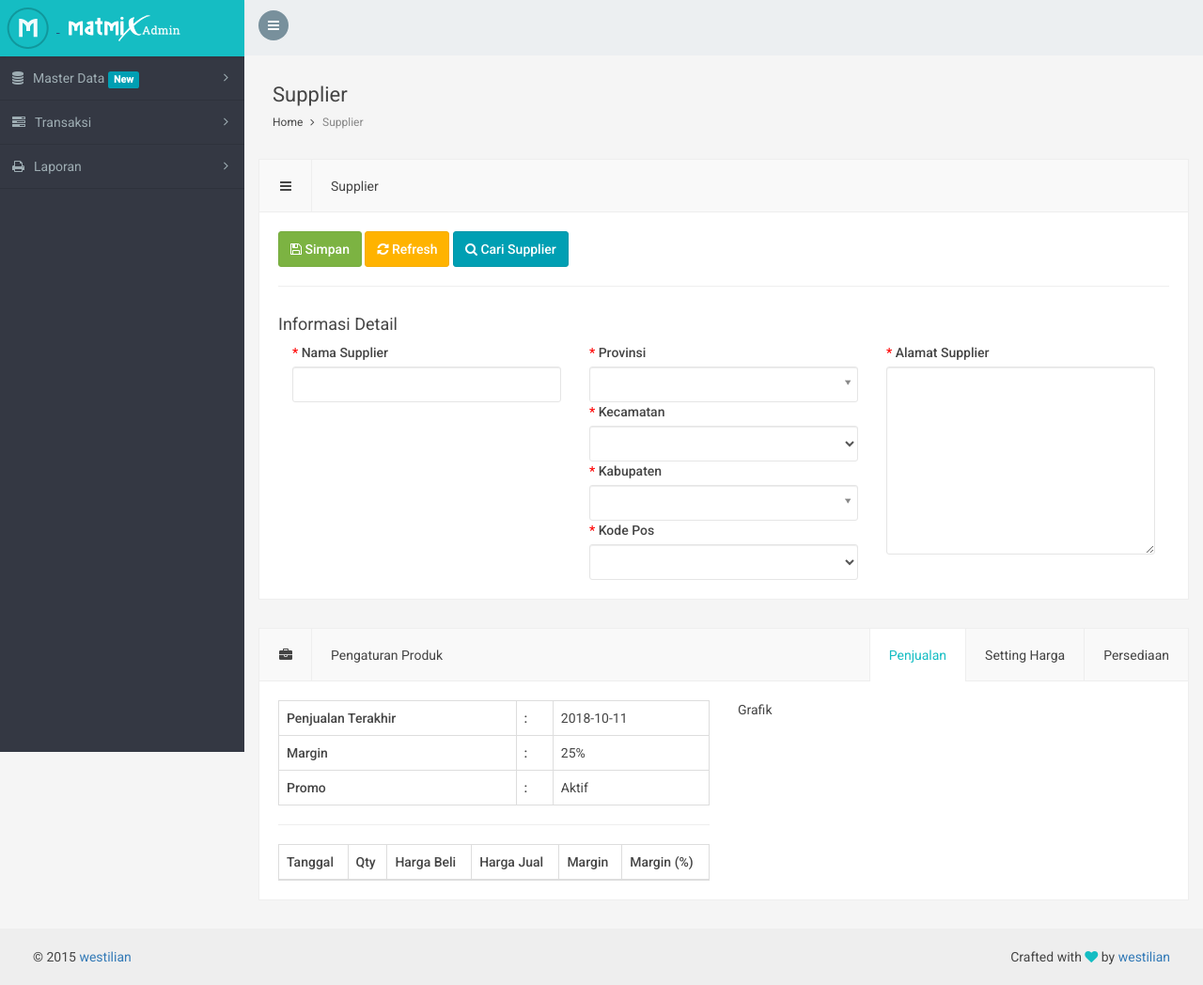
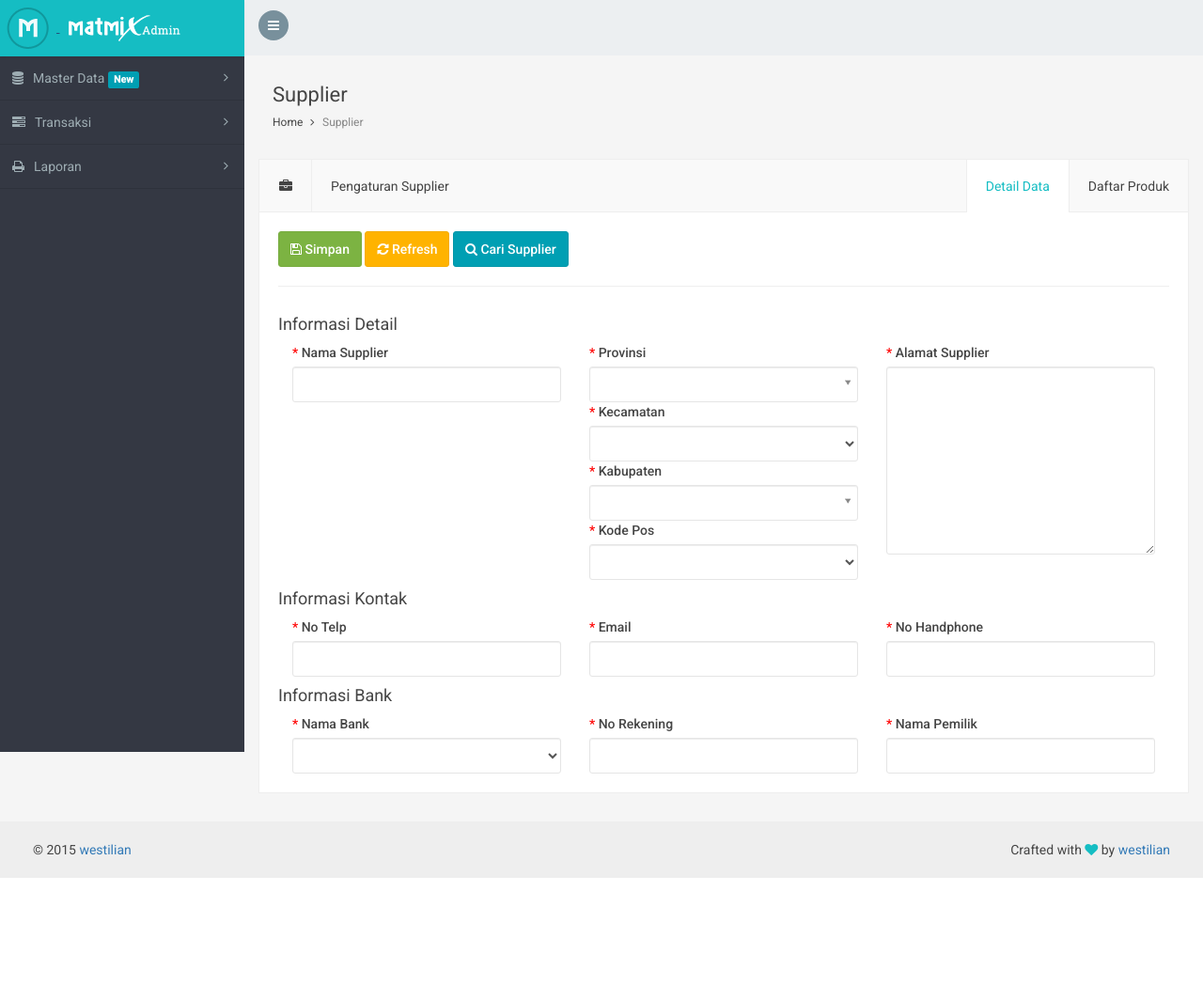
Before and after one commit to rizkihardinas/CI-Retail, a CodeIgniter app: a page that uses application/views/supplier/supplier_view.php in a window 1280 px wide. Shown: the whole page at 94% size. After the commit the page ends 934 px from the top, so only its background shows below. Run offline with CodeIgniter, Linux system fonts and the light colour scheme; lists and menus that the app fills with data are empty; some web fonts are replaced.

Commit message:
Update application/views/supplier/supplier_view.php

```diff
--- a/application/views/supplier/supplier_view.php
+++ b/application/views/supplier/supplier_view.php
@@ -5,13 +5,20 @@ $this->load->view('parts/top_bar');
  ?>
 
 <div class="row">
-    <div class="box-widget widget-module">
+        <div class="box-widget tab-widget">
             <div class="widget-head clearfix">
-            <span class="h-icon"><i class="fa fa-bars"></i></span>
-            <h4>Supplier</h4>
+                <ul class="nav nav-tabs pull-right">
+                    <li class="active"><a href="#detail_data_supplier" data-toggle="tab">Detail Data</a></li>
+                    <li><a href="#list_barang" data-toggle="tab">Daftar Produk</a></li>
+                    <!-- <li><a href="#profile" data-toggle="tab">Planogram</a></li> -->
+                </ul>
+                <span class="h-icon"><i class="fa fa-briefcase"></i></span>
+                <h4>Pengaturan Supplier</h4>
             </div>
             <div class="widget-container">
-            <div class="widget-block">
+                <div class=" widget-block">
+                    <div class="tab-content">
+                        <div class="tab-pane active" id="penjualan">
                             <div class="full-tab-container">
                     <button class="btn btn-success"><span class="fa fa-save"></span> Simpan</button>
                     <button class="btn btn-warning"><span class="fa fa-refresh"></span> Refresh</button>
@@ -55,94 +62,70 @@ $this->load->view('parts/top_bar');
                             <label><span style="color:red">* </span>Alamat Supplier</label>
                             <textarea class="form-control" style="height: 200px"></textarea>
                         </div>
-
+                    </div>
+                    <div class="col-md-12">
+                        <h4>Informasi Kontak</h4>
+                        <div class="col-md-4">
+                            <label><span style="color:red">* </span>No Telp</label>
+                            <input type="text" class="form-control">
+                        </div>
+                        <div class="col-md-4">
+                            <label><span style="color:red">* </span>Email</label>
+                            <input type="text" class="form-control">
+                        </div>
+                        <div class="col-md-4">
+                            <label><span style="color:red">* </span>No Handphone</label>
+                            <input type="text" class="form-control">
+                        </div>
+                    </div>
+                    <div class="col-md-12">
+                        <h4>Informasi Bank</h4>
+                        <div class="col-md-4">
+                            <label><span style="color:red">* </span>Nama Bank</label>
+                            <select id="satuan" class="form-control col-md-5">
+                                <option>
+                                </option>
+                            </select>
+                        </div>
+                        <div class="col-md-4">
+                            <label><span style="color:red">* </span>No Rekening</label>
+                            <input type="text" class="form-control">
+                        </div>
+                        <div class="col-md-4">
+                            <label><span style="color:red">* </span>Nama Pemilik</label>
+                            <input type="text" class="form-control">
                         </div>
                     </div>
                 </div>
                         </div>
+                        <div class="tab-pane" id="list_barang">
+                            <div class="row">
+                                <div class="col-md-4">
+                                    <label>Tipe :</label>
+                                    <select class="form-control">
+                                        <option>Purchase Order</option>
+                                        <option>Barang Dikirim</option>
+                                        <option>Barang Diterima</option>
+                                    </select>
                                 </div>
-        <div class="box-widget tab-widget">
-            <div class="widget-head clearfix">
-                <ul class="nav nav-tabs pull-right">
-                    <li class="active"><a href="#penjualan" data-toggle="tab">Penjualan</a></li>
-                    <li><a href="#setting_harga" data-toggle="tab">Setting Harga</a></li>
-                    <li><a href="#persediaan" data-toggle="tab">Persediaan</a></li>
-                    <!-- <li><a href="#profile" data-toggle="tab">Planogram</a></li> -->
-                </ul>
-                <span class="h-icon"><i class="fa fa-briefcase"></i></span>
-                <h4>Pengaturan Produk</h4>
                             </div>
-            <div class="widget-container">
-                <div class=" widget-block">
-                    <div class="tab-content">
-                        <div class="tab-pane active" id="penjualan">
+                            <br>
                             <div class="row">
-                               <div class="col-md-6">
-                                    <table class="table table-bordered">
-                                        <tr>
-                                            <th>Penjualan Terakhir</th>
-                                            <th>:</th>
-                                            <td>2018-10-11</td>
-                                        </tr>
-                                        <tr>
-                                            <th>Margin</th>
-                                            <th>:</th>
-                                            <td>25%</td>
-                                        </tr>
-                                        <tr>
-                                            <th>Promo</th>
-                                            <th>:</th>
-                                            <td>Aktif</td>
-                                        </tr>
-                                    </table>
-                                    <hr>
+
+                                <div class="col-md-12">
                                     <table class="table table-bordered">
                                         <thead>
                                             <tr>
-                                                <th>Tanggal</th>
-                                                <th>Qty</th>
+                                                <th>Barcode</th>
+                                                <th>Nama Barang</th>
+                                                <th>Stok (D)</th>
+                                                <th>Stok (W)</th>
                                                 <th>Harga Beli</th>
                                                 <th>Harga Jual</th>
-                                                <th>Margin</th>
-                                                <th>Margin (%)</th>
+                                                <th>Margin %</th>
                                             </tr>
                                         </thead>
                                     </table>
-                                </div>
-                                <div class="col-md-6">
-                                    Grafik
-                                </div>
-                            </div>
-                        </div>
-                        <div class="tab-pane" id="setting_harga">
-                            <div class="block-content">
-                                <div class="row">
-                                    <div class="col-md-4">
-                                        <label>Harga Beli</label>
-                                        <input type="text" class="form-control">
-                                        <label>Harga Jual</label>
-                                        <input type="text" class="form-control">
-                                    </div>
-                                    <div class="col-md-4">
-                                        <label>Harga Beli Terakhir</label>
-                                        <input type="text" class="form-control" disabled>
-                                        <label>Harga Jual Terakhir</label>
-                                        <input type="text" class="form-control" disabled>
-                                    </div>
-                                </div>
-                            </div>
-                        </div>
-                        <div class="tab-pane" id="persediaan">
-                            <div class="row">
-                                <div class="col-md-4">
-                                    <label>Stok Gudang</label>
-                                    <input type="number" class="form-control">
-                                    <label>Stok Display</label>
-                                    <input type="number" class="form-control">
-                                    <label>Stok Minimal</label>
-                                    <input type="number" class="form-control">
-                                    <label>Stok Maksimal</label>
-                                    <input type="number" class="form-control">
                                 </div>
                             </div>
                         </div>
```
Lines whose indentation alone changed are shown as unchanged.
